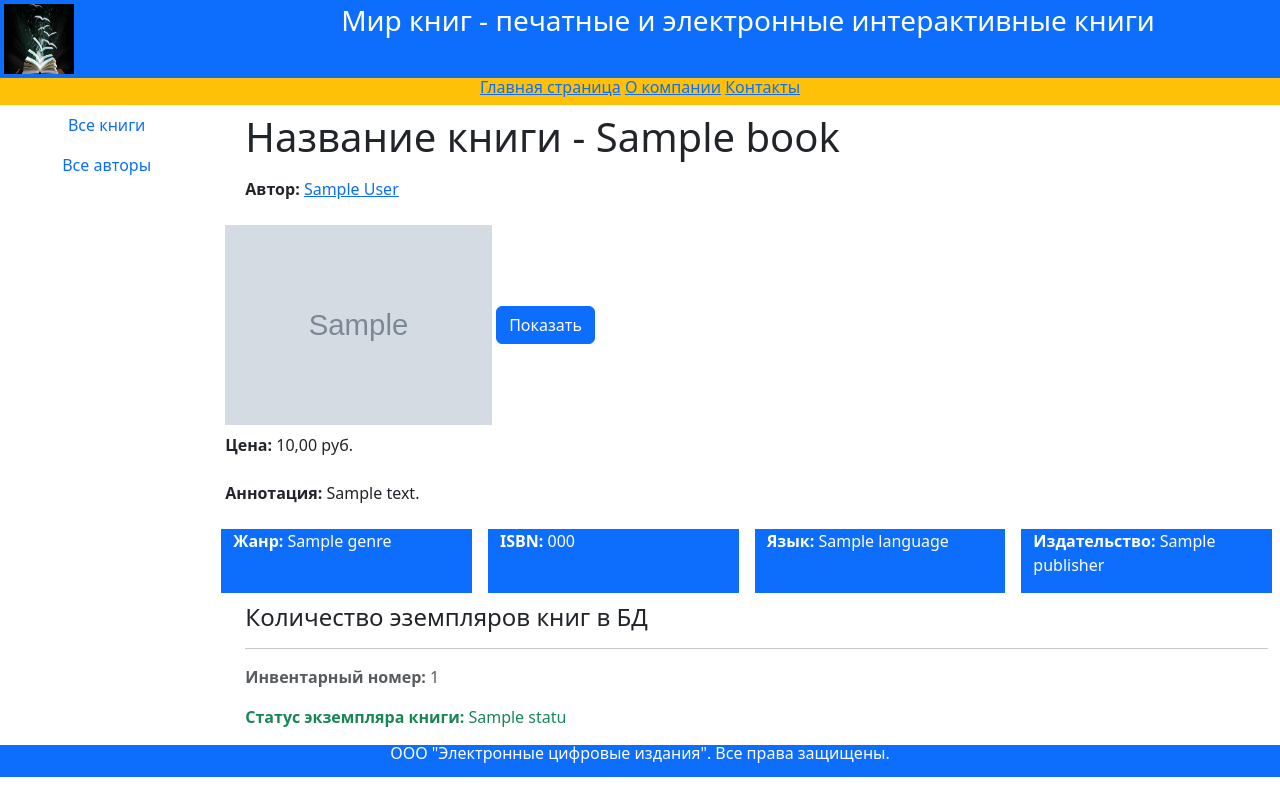
After one commit to YanushkevicSlava/World_books, a Django app: page /books/1 in a window 1280 px wide. The commit adds this page. Run offline with Django 4.2, Linux system fonts and the light colour scheme; tables that the repository leaves empty hold one stand-in row (values such as "Sample post"); grey boxes marked "Sample" are stand-in pictures; some libraries are stand-ins or nearby versions.

Commit message:
add books detail

```diff
--- a/WebBooks/catalog/urls.py
+++ b/WebBooks/catalog/urls.py
@@ -4,5 +4,6 @@ from .import views
 
 urlpatterns = [
     path('', views.index, name='index'),
-    path('books/', views.BookListView.as_view(), name='books'),
+    path('books/', views.BookListView.as_view(), name='books-list'),
+    path('books/<int:pk>', views.BookDetailView.as_view(), name='book-detail'),
 ]
--- a/WebBooks/catalog/views.py
+++ b/WebBooks/catalog/views.py
@@ -1,7 +1,7 @@
 from django.shortcuts import render
 from django.http import HttpResponse
 from .models import Book, Author, BookInstance
-from django.views.generic import ListView
+from django.views.generic import ListView, DetailView
 
 
 def index(request):
@@ -32,3 +32,8 @@ def index(request):
 class BookListView(ListView):
     model = Book
     context_object_name = 'books'
+
+
+class BookDetailView(DetailView):
+    model = Book
+    context_object_name = 'book'
--- a/WebBooks/templates/catalog/base.html
+++ b/WebBooks/templates/catalog/base.html
@@ -37,7 +37,7 @@
           <div class="col-2">
               {% block sidebar %}
               <nav class="nav flex-column">
-                  <a class="nav-link" href="{% url 'books' %}">Все книги</a>
+                  <a class="nav-link" href="{% url 'books-list' %}">Все книги</a>
                   <a class="nav-link" href="{% url 'index' %}">Все авторы</a>
               </nav>
               {% endblock sidebar %}
--- /dev/null
+++ b/WebBooks/templates/catalog/book_detail.html
@@ -0,0 +1,50 @@
+{% extends "catalog/base.html" %}
+{% block content %}
+<div class="container text-start">
+  <div class="row m-2">
+    <h1>Название книги - {{ book.title }}</h1>
+  </div>
+  <div class="row m-2">
+    <p><strong>Автор:</strong>
+    {% for author in book.author.all %}
+      <a href="">{{ author.first_name }} {{ author.last_name }}</a>
+    {% endfor %}
+  </div>
+  <img src="{{ book.photo.url }}" alt="connect" style="max-height: 200px">
+  <a href="{{ book.photo.url }}" class="btn btn-primary" target="_blank">Показать</a>
+  <div class="row my-2">
+    <div class="col">
+      <p><strong>Цена:</strong> {{ book.price }} руб.</p>
+    </div>
+  </div>
+  <div class="row my-2">
+    <p><strong>Аннотация:</strong> {{ book.summary }}</p>
+  </div>
+  <div class="row my-2">
+    <div class="col mx-2 bg-primary text-white">
+      <p><strong>Жанр:</strong> {{ book.genre }}</p>
+    </div>
+    <div class="col mx-2 bg-primary text-white">
+      <p><strong>ISBN:</strong> {{ book.isbn }}</p>
+    </div>
+    <div class="col mx-2 bg-primary text-white">
+      <p><strong>Язык:</strong> {{ book.languages }}</p>
+    </div>
+    <div class="col mx-2 bg-primary text-white">
+      <p><strong>Издательство:</strong> {{ book.publisher }}</p>
+    </div>
+  </div>
+  <div style="margin-left: 20px; margin-top: 10px">
+    <h4>Количество эземпляров книг в БД</h4>
+    {% for copy in book.bookinstance_set.all %}
+    <hr>
+      <p class="text-muted">
+        <strong>Инвентарный номер:</strong> {{ copy.id }}
+      </p>
+    <p class="text-success">
+      <strong>Статус экземпляра книги:</strong> {{ copy.status }}
+    </p>
+    {% endfor %}
+  </div>
+</div>
+{% endblock %}
```
